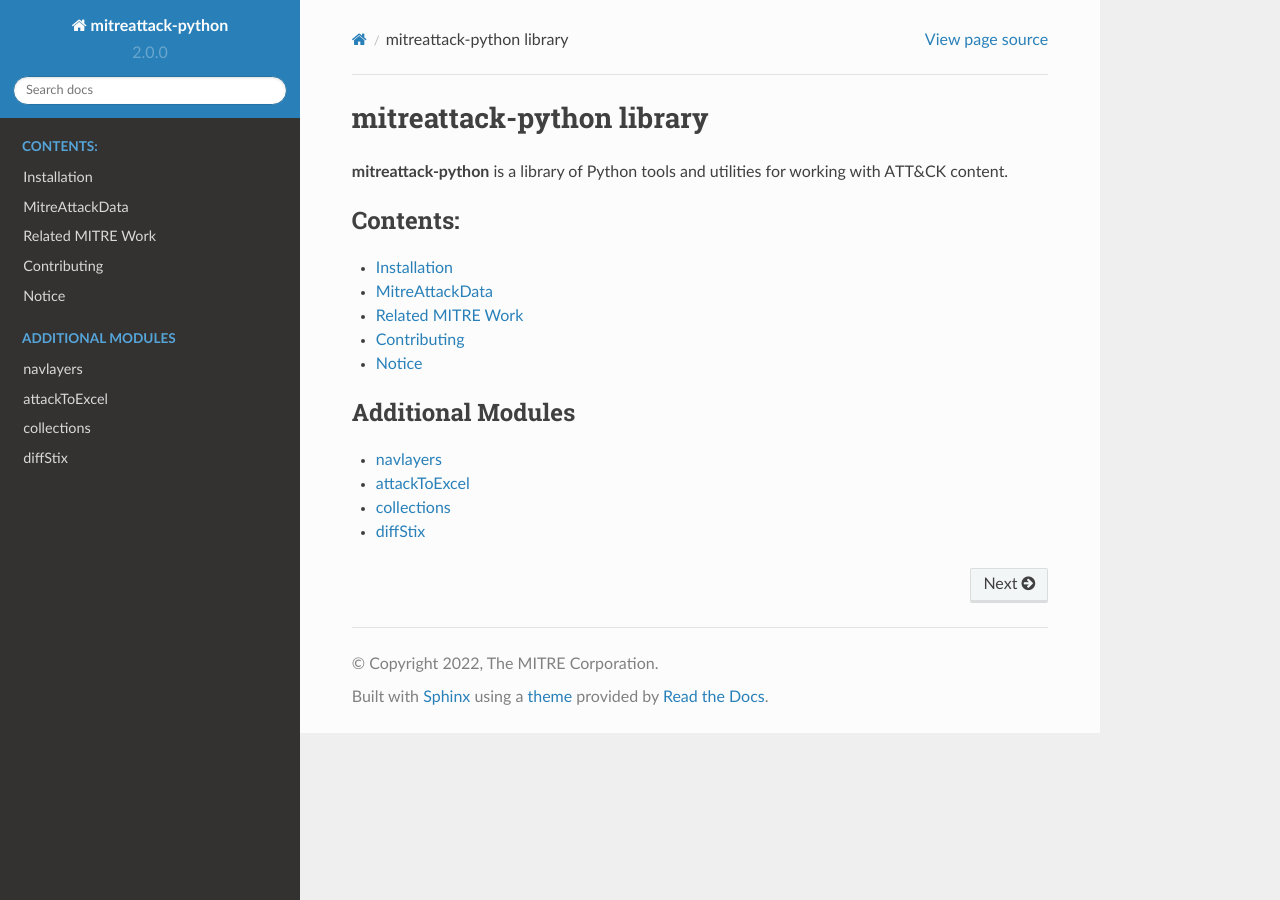
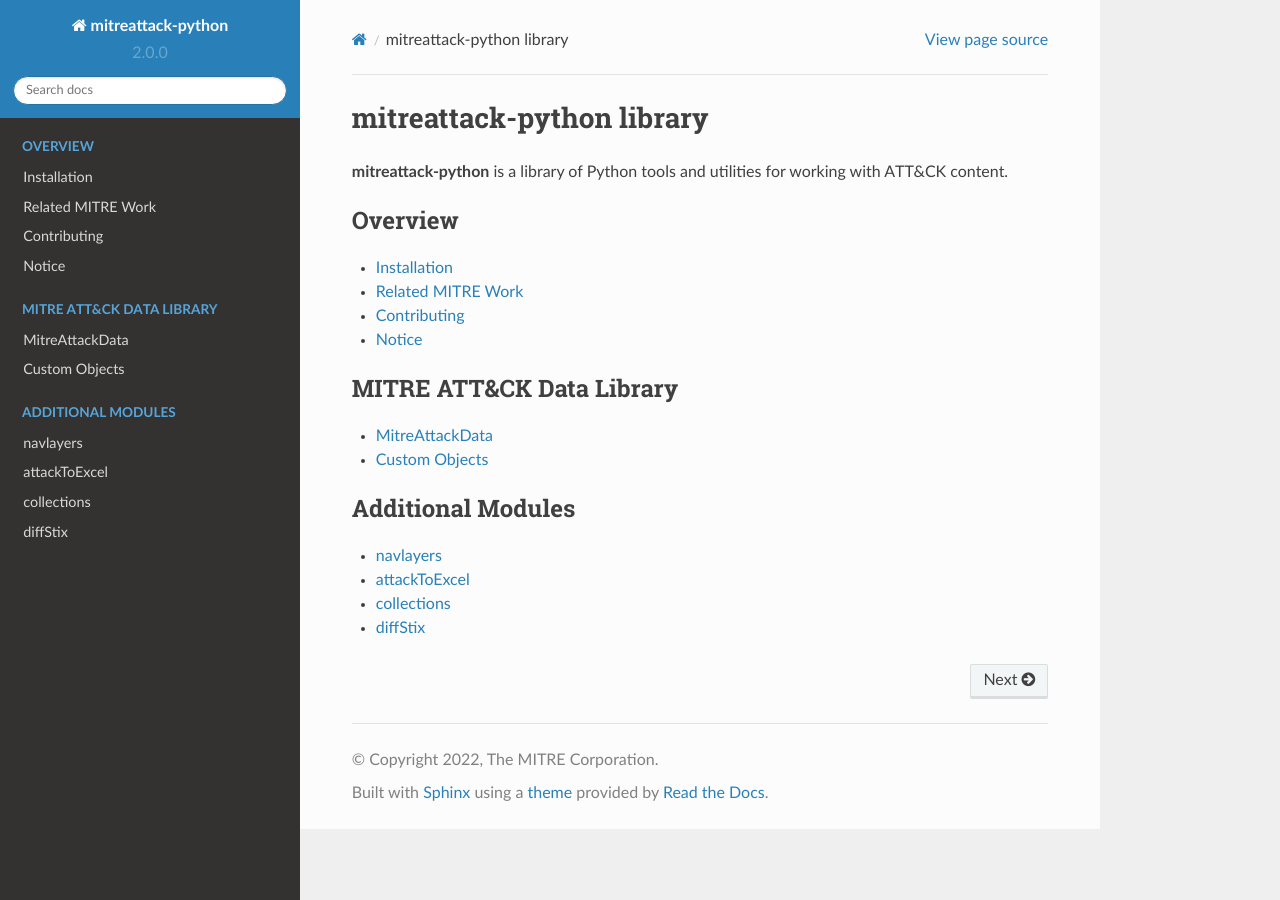
Before and after one commit to mitre-attack/mitreattack-python, a Sphinx documentation site: the page built from docs/index.rst, in a window 1280 px wide. Built offline with Sphinx 7.4.7 and the Read the Docs theme 2.0.0, drawn with Linux system fonts in a browser that asks for light colours.

Commit message:
restructure the mitre attack data docs

```diff
--- a/docs/index.rst
+++ b/docs/index.rst
@@ -6,13 +6,19 @@ content.
 
 .. toctree::
    :maxdepth: 1
-   :caption: Contents:
+   :caption: Overview
 
    installation
-   mitre_attack_data
    related_work
    contributing
    notice
+
+.. toctree::
+   :maxdepth: 1
+   :caption: MITRE ATT&CK Data Library
+
+   mitre_attack_data/mitre_attack_data
+   mitre_attack_data/custom_objects
 
 .. toctree::
    :maxdepth: 1
--- a/docs/installation.rst
+++ b/docs/installation.rst
@@ -10,7 +10,7 @@ To use this package, install the mitreattack-python library with `pip`_:
 *Note*: the library requires `python3`_.
 
 The main content of this library is in :ref:`MitreAttackData ref`, you can read more about
-other modules in this library on the :ref:`Additional Modules ref` page.
+other modules in this library under "Additional Modules".
 
 .. _pip: https://pip.pypa.io/en/stable/
 .. _python3: https://www.python.org/
--- a/docs/mitre_attack_data.rst
+++ /dev/null
@@ -1,2 +0,0 @@
-MitreAttackData
-==============================================
```
Also changed, not shown: docs/mitre_attack_data/custom_objects.rst (added, +41 -0 lines), docs/mitre_attack_data/mitre_attack_data.rst (added, +59 -0 lines).
